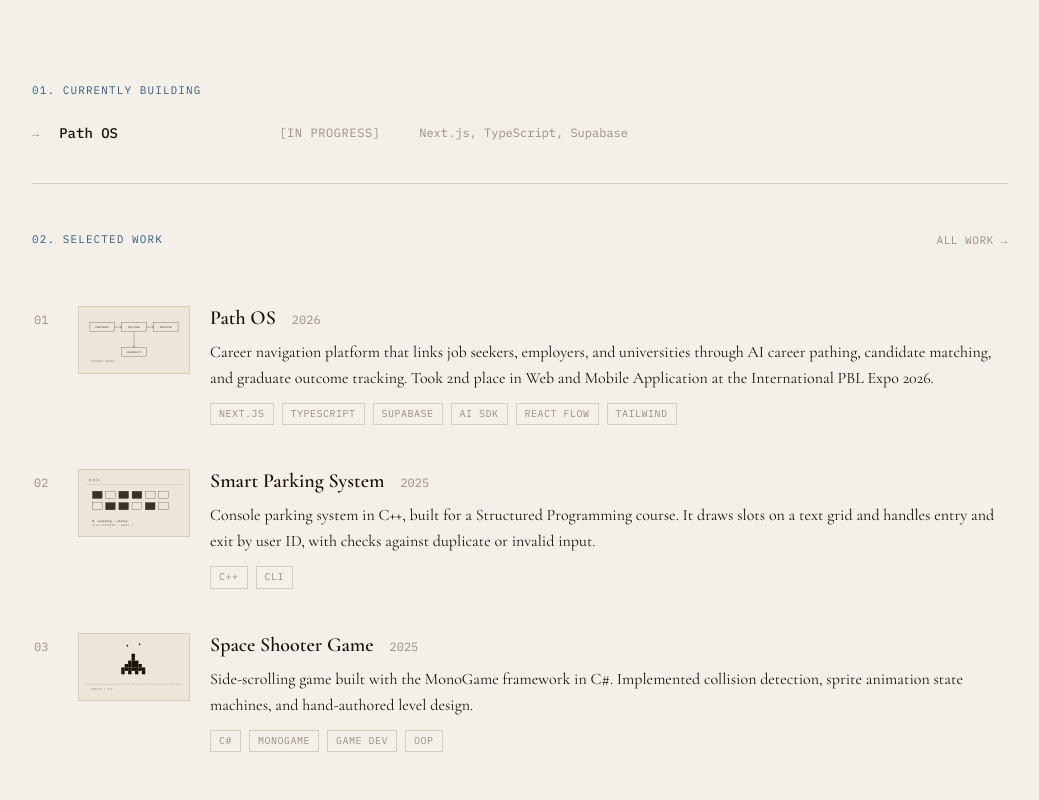
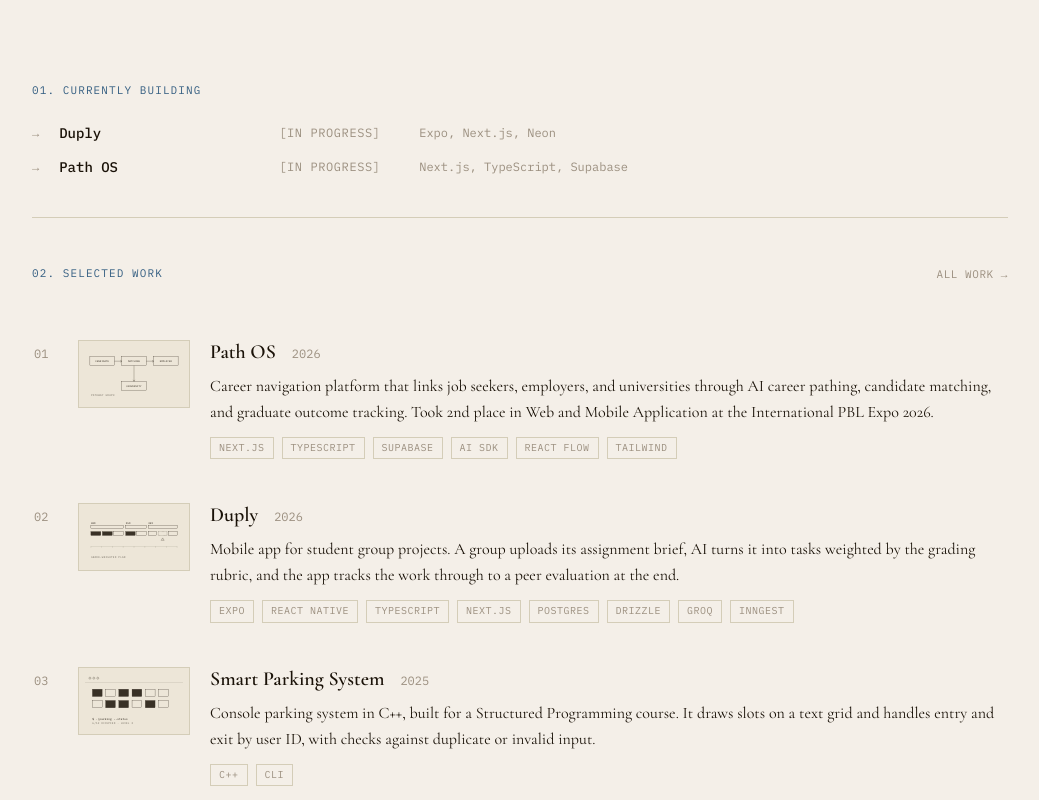
Before and after one commit to anuarafiq/portfolio, a React (Vite) app: page / in a window 1280 px wide. Shown: the part 620-1420 px from the top of the page, without its empty margins (120-1159 px from the left). Built offline with nearby package versions, Linux system fonts and the light colour scheme.

Commit message:
add duply project with grade-weighted timeline visual, list it in currently building

```diff
--- a/src/components/ProjectVisual.jsx
+++ b/src/components/ProjectVisual.jsx
@@ -148,6 +148,52 @@ function FlowVisual() {
   )
 }
 
+function TimelineVisual() {
+  // Bar widths follow rubric weight (40/25/35). Task states: 1 done, 0 open, 2 at risk.
+  const deliverables = [
+    { x: 24, w: 134, pct: "40%", tasks: [1, 1, 0] },
+    { x: 166, w: 84, pct: "25%", tasks: [1, 0] },
+    { x: 258, w: 118, pct: "35%", tasks: [0, 2, 0] },
+  ]
+  return (
+    <svg viewBox="0 0 400 220" className="w-full h-auto block" role="presentation">
+      {deliverables.map(({ x, w, pct, tasks }) => {
+        const tw = (w - 6 * (tasks.length - 1)) / tasks.length
+        return (
+          <g key={pct}>
+            <text x={x} y="56" fontSize="10" letterSpacing="0.06em" fill="currentColor" className="font-mono">{pct}</text>
+            <rect x={x} y="64" width={w} height="12" fill="none" stroke="currentColor" strokeWidth="1" />
+            {tasks.map((state, i) => {
+              const tx = x + i * (tw + 6)
+              return (
+                <g key={i}>
+                  <rect
+                    x={tx}
+                    y="88"
+                    width={tw}
+                    height="16"
+                    fill={state === 1 ? "currentColor" : "none"}
+                    stroke="currentColor"
+                    strokeWidth="1"
+                    strokeDasharray={state === 2 ? "3 2" : undefined}
+                    opacity={state === 1 ? 0.85 : 1}
+                  />
+                  {state === 2 && <path d={`M${tx + tw / 2} 114 l6 10 h-12 z`} fill="none" stroke="currentColor" strokeWidth="1" />}
+                </g>
+              )
+            })}
+          </g>
+        )
+      })}
+      <line x1="24" y1="148" x2="376" y2="148" stroke="currentColor" strokeWidth="1" opacity="0.4" />
+      {Array.from({ length: 9 }).map((_, i) => (
+        <line key={i} x1={24 + i * 44} y1="148" x2={24 + i * 44} y2="154" stroke="currentColor" strokeWidth="1" opacity="0.4" />
+      ))}
+      <text x="24" y="196" fontSize="11" letterSpacing="0.08em" fill="currentColor" opacity="0.55" className="font-mono">GRADE-WEIGHTED PLAN</text>
+    </svg>
+  )
+}
+
 function TypescaleVisual() {
   return (
     <svg viewBox="0 0 400 220" className="w-full h-auto block" role="presentation">
@@ -168,6 +214,7 @@ const visuals = {
   sprite: SpriteVisual,
   storefront: StorefrontVisual,
   flow: FlowVisual,
+  timeline: TimelineVisual,
   typescale: TypescaleVisual,
 }
 
--- a/src/data/projects.js
+++ b/src/data/projects.js
@@ -101,6 +101,24 @@ export const projects = [
     ],
   },
   {
+    id: 7,
+    slug: "duply",
+    title: "Duply",
+    description:
+      "Mobile app for student group projects. A group uploads its assignment brief, AI turns it into tasks weighted by the grading rubric, and the app tracks the work through to a peer evaluation at the end.",
+    longDescription:
+      "Duply is an Expo app for iOS and Android with a Next.js backend. One student creates a group and shares a join code. The group uploads the assignment brief as a PDF or pasted text, and the app turns it into deliverables and tasks. Everyone reviews the plan and confirms it. After that, the app tracks task status, finds a meeting slot that works for everyone, flags tasks nobody has touched in three days, and runs two or three peer check-ins. At the end, each member rates the others by name and the group archives the project, which freezes a contribution summary.",
+    problem:
+      "Group work usually gets split by task count, so the person who writes the report and the person who formats the slides get the same credit. Tools like Notion or When2Meet also need someone to set everything up first. Duply had to split work by what the rubric rewards, with no setup beyond a join code, and leave the group with a record of who did what.",
+    solution:
+      "The server extracts text from the PDF with pdf-parse and sends it to Groq, which returns deliverables with rubric weights and tasks with effort hours. The split balances effort hours times rubric weight across members, and the archive summary uses the same formula, so the plan and the final credit always agree. Inngest runs the background jobs: extraction, the at-risk scan, check-in scheduling, reminders, and push fan-out. Data lives in Neon Postgres through Drizzle, and Clerk handles sign-in. The server works out the at-risk flag and the meeting slot on each read instead of storing them. Push delivery is still waiting on EAS credentials, and the app is not in the stores yet.",
+    tags: ["Expo", "React Native", "TypeScript", "Next.js", "Postgres", "Drizzle", "Groq", "Inngest"],
+    status: "wip",
+    year: "2026",
+    featured: true,
+    visual: "timeline",
+  },
+  {
     id: 5,
     slug: "portfolio",
     title: "This Portfolio",
--- a/src/data/status.js
+++ b/src/data/status.js
@@ -1,3 +1,4 @@
 export const currentlyBuilding = [
+  { name: "Duply", status: "In progress", stack: "Expo, Next.js, Neon" },
   { name: "Path OS", status: "In progress", stack: "Next.js, TypeScript, Supabase" }
 ];
```
Also changed, not shown: 1 other file (tests, documents, lock files or other folders).
